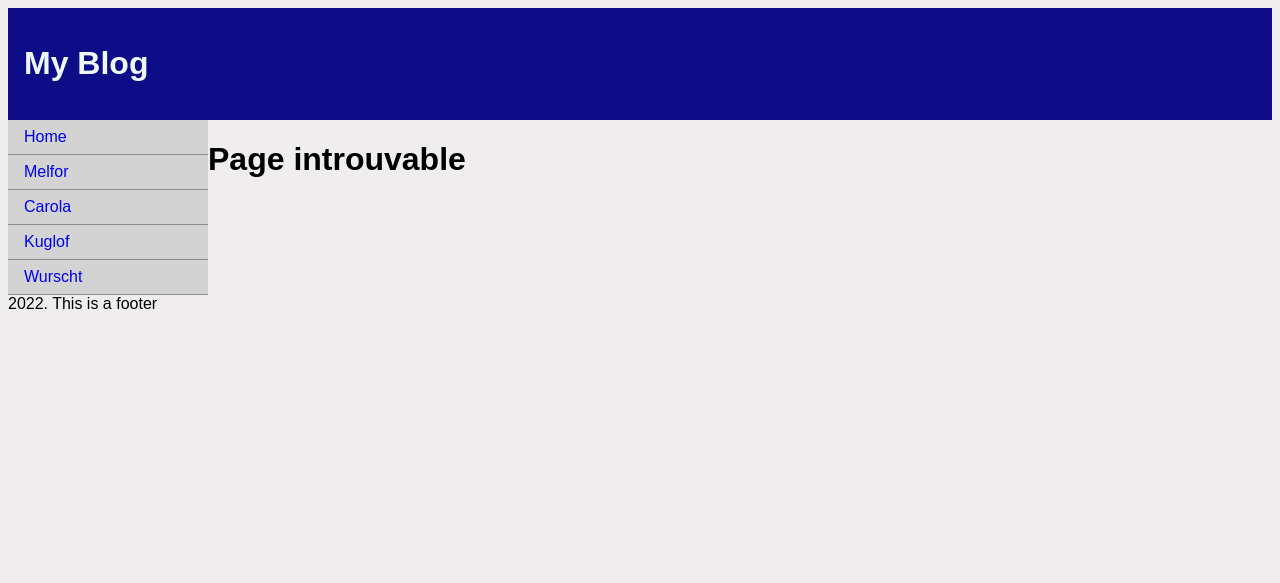
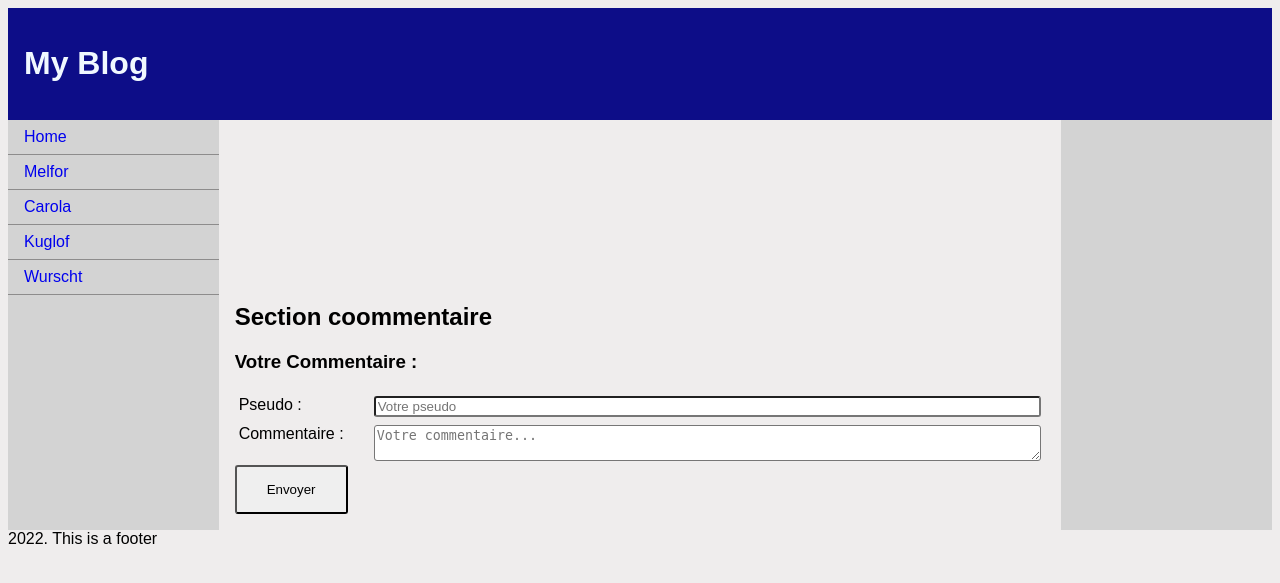
Before and after one commit to BeyondOT/Blog_Structure, a PHP site: a page that uses src/views/View.php in a window 1280 px wide. Shown: the top 583 px of the page. Run offline with PHP 8.4, Linux system fonts and the light colour scheme; tables that the repository leaves empty or names only in its code hold one stand-in row (values such as "Sample post").

Commit message:
feat: Création de la page de chaque article

```diff
--- a/css/styles.css
+++ b/css/styles.css
@@ -1,12 +1,60 @@
-/* Ce fichier CSS reset est utilisé : https://schnaps.it/archive/css/reset.css */
+/* CSS Organisé avec la convention SMACCS... enfin... j'ai essayé*/
+
+
+/* || Base */
 
 body{
-    display: grid;
-    grid-template-rows: repeat(2, auto);
-    grid-template-columns: 200px 1fr;
-    grid-template-areas: "header header" "nav article" "footer footer";
-    font-family: 'Source Sans Pro', sans-serif;
-    background-color: rgba(237, 235, 235, 0.87);
+  font-family: 'Source Sans Pro', sans-serif;
+  background-color: rgba(237, 235, 235, 0.87);
+}
+
+/* || Layout */
+
+.l-main{
+  display: grid;
+  grid-template-rows: auto;
+  grid-template-columns: 1fr 4fr 1fr;
+  grid-template-areas: "header header header" "nav article sidebar" "footer footer footer";
+}
+
+.l-article{
+  display: grid;
+  grid-template-rows: 1fr auto 2fr;
+  padding: 8px;
+}
+
+.l-comment-form div{
+  display: grid;
+  grid-template-columns: 125px 1fr;
+  grid-gap: 10px;
+  padding: 4px;
+}
+
+/* || Modules */
+
+.articles-title a{
+  text-decoration: none;
+  color: black;
+}
+.content-container{
+  padding: 8px;
+}
+
+.input-pseudo, .input-comment{
+  border-radius: 3px;
+}
+
+.comment-form button{
+  border-radius: 3px;
+  padding: 15px;
+  padding-right: 30px;
+  padding-left: 30px;
+  cursor: pointer;
+
+}
+
+.comment-form button:hover{
+  background-color:burlywood;
 }
 
 header{
@@ -15,8 +63,13 @@ header{
   padding: 16px;
 
 }
+.sidebar{
+  grid-area: sidebar;
+  background-color: lightgray;
+}
 
-header h1{
+header h1 a{
+  text-decoration: none;
   color: aliceblue;
 }
 
@@ -29,7 +82,7 @@ nav ul{
   list-style-type: none;
   margin: 0;
   padding: 0;
-  width: 200px;
+  width: 1fr;
 }
 
 nav li{
@@ -52,18 +105,23 @@ article img{
   max-height: 500px;
 }
 
+
 footer{
   grid-area: footer;
 }
 
+
+/* || State */
+
+
 @media (max-width: 640px){
-  body{
-    grid-template-areas: "header" "article" "nav" "footer";
+  .main{
+    grid-template-areas: "header" "article" "nav" "sidebar" "footer";
     grid-template-columns: 1fr;
     font-family: 'Source Sans Pro', sans-serif;
     background-color: rgba(237, 235, 235, 0.87);
   }
-  nav > ul{
-    width: 100%;
-  }
 }
+
+
+/* || State */
--- /dev/null
+++ b/src/controllers/ControllerArticle.php
@@ -0,0 +1,30 @@
+<?php
+require_once './src/views/View.php';
+
+class ControllerArticle
+{
+    private $_articleManager;
+    private $_view;
+
+    public function __construct()
+    {
+        if(isset($url) && count($url) > 1){
+            throw new \Exception("Page Introuvable", 1);
+        }else{
+            $this->article();
+        }
+    }
+    private function article()
+    {
+        if(isset($_GET['id'])){
+            $this->_articleManager = new ArticleManager();
+            $article = $this->_articleManager->getArticle($_GET['id']);
+
+
+            $this->_view = new View('Article');
+            $this->_view->generateArticle(array('article' => $article));
+        }
+    }
+
+
+}
--- a/src/controllers/Router.php
+++ b/src/controllers/Router.php
@@ -10,9 +10,10 @@ class Router
     {
         try
         {
+
             // Chargement automatique des classes du dossier models
             spl_autoload_register(function($class){
-                require_once('./src/models/'.$class.'.php');
+                require_once("./src/models/".$class.".php");
             });
             // On crée une variable url
             $url = '';
--- a/src/models/ArticleManager.php
+++ b/src/models/ArticleManager.php
@@ -3,7 +3,13 @@
 class ArticleManager extends Model
 {
     // methode qui recupere les articles dans la bdd
-    public function getArticles(){
+    public function getArticles()
+    {
         return $this->getAll('articles', 'Article');
     }
+
+    public function getArticle($id)
+    {
+        return $this->getOne('articles', 'Article', $id);
+    }
 }
--- a/src/models/Model.php
+++ b/src/models/Model.php
@@ -36,4 +36,18 @@ abstract class Model
         $req->closeCursor();
     }
 
+    protected function getOne($table, $obj, $id){
+        $this->getBdd();
+        $var = [];
+        $req = self::$_bdd->prepare('SELECT * FROM '.$table.' WHERE id = ?');
+        $req->execute(array($id));
+        // Variable data qui va contenir les données
+        while($data = $req->fetch(PDO::FETCH_ASSOC)){
+            // var contient les données sous forme d'objets
+            $var[] = new $obj($data);
+        }
+        return $var;
+        $req->closeCursor();
+    }
+
 }
--- a/src/views/View.php
+++ b/src/views/View.php
@@ -40,4 +40,15 @@ class View
         }
 
     }
+
+    public function generateArticle($data){
+        //définir le contenu à envoyer
+        $content = $this->generateFile($this->_file, $data);
+
+        //template
+        $view = $this->generateFile('./src/views/template.php', array('t' => $this->_t, 'content' => $content));
+        echo $view;
+      }
+
+
 }
--- a/src/views/template.php
+++ b/src/views/template.php
@@ -7,8 +7,9 @@
 	<link rel="stylesheet" href="css/styles.css">
 </head>
 <body>
+  <div class="l-main main">
     <header class="header" role="banner">
-    <h1>My Blog</h1>
+        <h1 class="main-home"><a href="accueil">My Blog</a></h1>
     </header>
     <nav class="navigation">
         <ul class="navigation-list">
@@ -20,11 +21,24 @@
         </ul>
     </nav>
 
+    <div class="sidebar">
+
+    </div>
+
+
+	<div class="content-container">
+
 		<?= $content ?>
+
+	</div>
+
 
     <footer class="footer" role="contentinfo">
         2022. This is a footer
     </footer>
+	<script src="../../js/script.js"></script>
+  </div>
+
 </body>
 
 </html>
--- /dev/null
+++ b/src/views/viewArticle.php
@@ -0,0 +1,28 @@
+<div class="l-article article">
+    <div class="article-header">
+        <h1><?= $article[0]->title()?></h1>
+        <h2><?= $article[0]->date()?></h2>
+    </div>
+
+    <div class="article-content">
+        <article><?= nl2br($article[0]->content())?></article>
+    </div>
+
+    <div class="comment-section">
+        <h2>Section coommentaire </h2>
+        <div class="l-comment-form comment-form">
+            <h3>Votre Commentaire :</h3>
+            <form method="post" action="article&status=new_comment">
+                <div>
+                    <label for="pseudo">Pseudo :</label>
+                    <input class="input-pseudo" type="text" name="pseudo" placeholder="Votre pseudo">
+                </div>
+                <div>
+                    <label for="comment">Commentaire :</label>
+                    <textarea class="input-comment" name="comment" placeholder="Votre commentaire..."></textarea>
+                </div>
+                <button type="submit">Envoyer</button>
+            </form>
+        </div>
+    </div>
+</div>
```
Also changed, not shown: src/views/viewAccueil.php (+5 -6 lines), CHANGELOG.md (added). Lines whose indentation alone changed are shown as unchanged.
